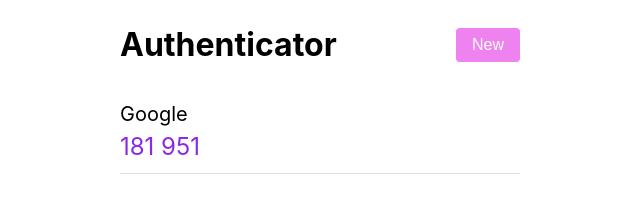
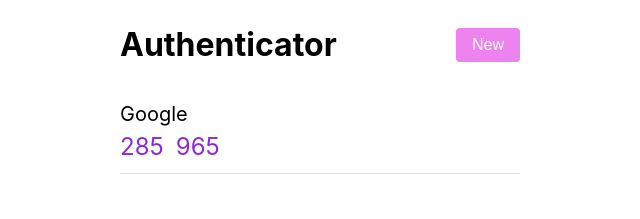
Before and after one commit to vakkharasaksiri/React-for-Bootcamp, a React (Vite) app: page / in a window 1280 px wide. Shown: the top 219 px of the page, without its empty margins (320-960 px from the left). Built offline with nearby package versions, Linux system fonts and the light colour scheme.

Commit message:
finish basic req 3: add interval number logic

```diff
--- a/src/App.jsx
+++ b/src/App.jsx
@@ -1,4 +1,29 @@
-import { useState } from "react";
+import { useState, useEffect } from "react";
+
+function randomSixDigits() {
+  return [...Array(6)].map(() => Math.floor(Math.random() * 10));
+}
+
+function IntervalNumber() {
+  const [number, setNumber] = useState(randomSixDigits());
+
+  useEffect(() => {
+    const timeout = setTimeout(() => {
+      setNumber(randomSixDigits());
+    }, [30000]);
+    return () => clearTimeout(timeout);
+  }, [number]);
+
+  return (
+    <div style={{ fontSize: "1.5rem", color: "blueviolet" }}>
+      {number.map((num, i) => (
+        <span key={i} style={{ marginLeft: i === 3 ? "0.75rem" : 0 }}>
+          {num}
+        </span>
+      ))}
+    </div>
+  );
+}
 
 function App() {
   const [accounts, setAccounts] = useState([{ name: "Google", code: "1" }]);
@@ -121,9 +146,7 @@
               }}
             >
               <div style={{ fontSize: "1.25rem" }}>{item.name}</div>
-              <div style={{ fontSize: "1.5rem", color: "blueviolet" }}>
-                181 951
-              </div>
+              <IntervalNumber />
             </li>
           ))}
         </ul>
```
